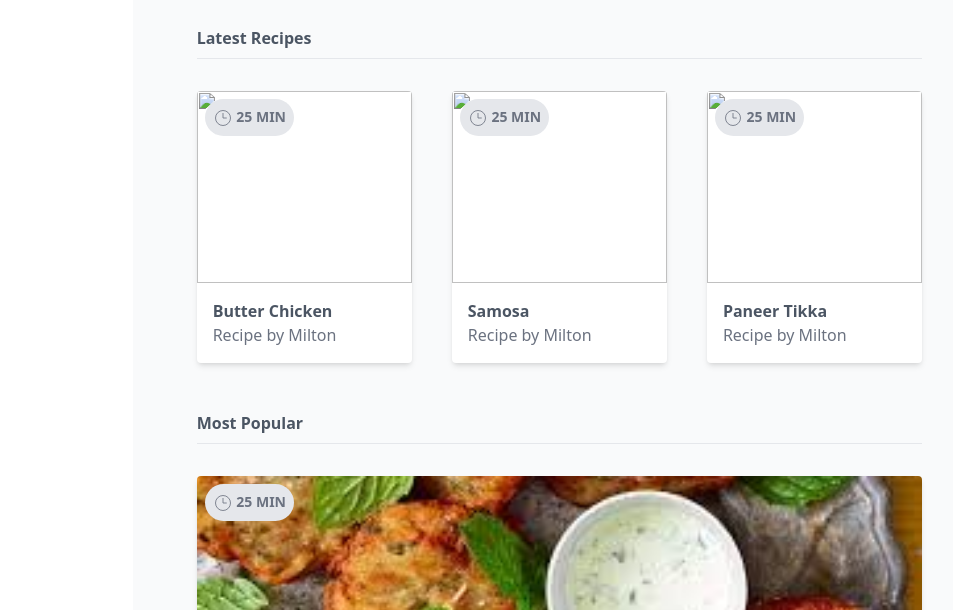
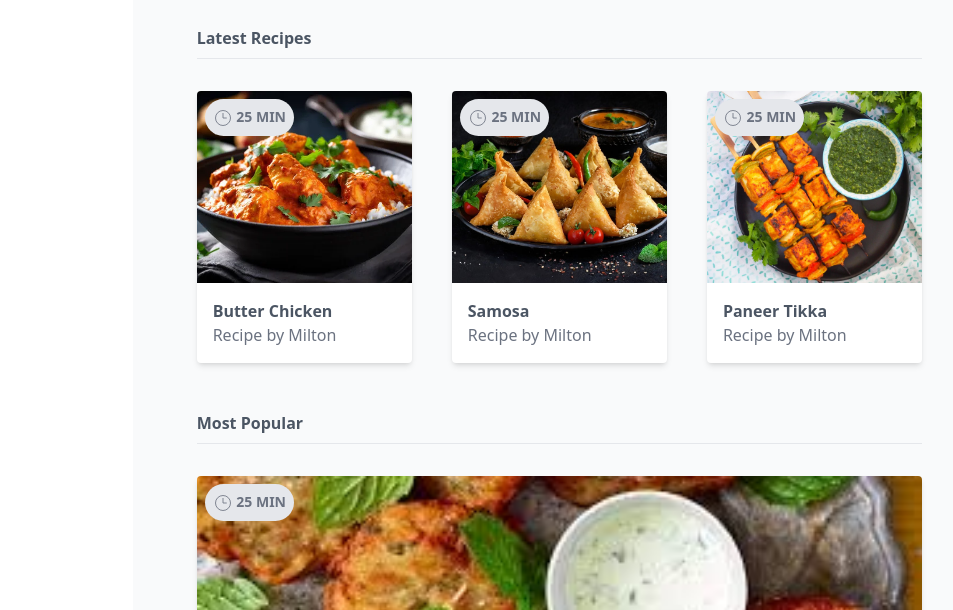
Before and after one commit to Captainbrooks/Food-Ton, a website: page src/index.html in a window 1280 px wide. Shown: the part 190-800 px from the top of the page, without its empty margins (294-1247 px from the left). Drawn offline with Linux system fonts and the light colour scheme; the site is published under a folder, as on GitHub Pages, so addresses that start at the root find nothing.

Commit message:
Image Path Error

```diff
--- a/src/index.html
+++ b/src/index.html
@@ -73,7 +73,7 @@
         <div class="mt-8 grid md:grid-cols-3 gap-10">
           <!-- cards go here -->
           <div class="card hover:shadow-lg">
-            <img src="/src/images/butterchicken.webp" class="w-full h-32 sm:h-48 object-cover" alt="stew">
+            <img src="./images/butterchicken.webp" class="w-full h-32 sm:h-48 object-cover" alt="stew">
             <div class="m-4">
               <span class="font-bold">Butter Chicken</span>
               <span class="block text-gray-500">Recipe by Milton</span>
@@ -87,7 +87,7 @@
                         </div>
           </div>
           <div class="card hover:shadow-lg">
-            <img src="/src/images/samosa.webp" class="w-full h-32 sm:h-48 object-cover" alt="stew">
+            <img src="./images/samosa.webp" class="w-full h-32 sm:h-48 object-cover" alt="stew">
             <div class="m-4">
               <span class="font-bold">Samosa</span>
               <span class="block text-gray-500">Recipe by Milton</span>
@@ -100,7 +100,7 @@
                         </div>
           </div>
           <div class="card hover:shadow-lg">
-            <img src="/src/images/Paneer Tikka.webp" class="w-full h-32 sm:h-48 object-cover" alt="stew">
+            <img src="./images/Paneer Tikka.webp" class="w-full h-32 sm:h-48 object-cover" alt="stew">
             <div class="m-4">
               <span class="font-bold">Paneer Tikka</span>
               <span class="block text-gray-500">Recipe by Milton</span>
```
